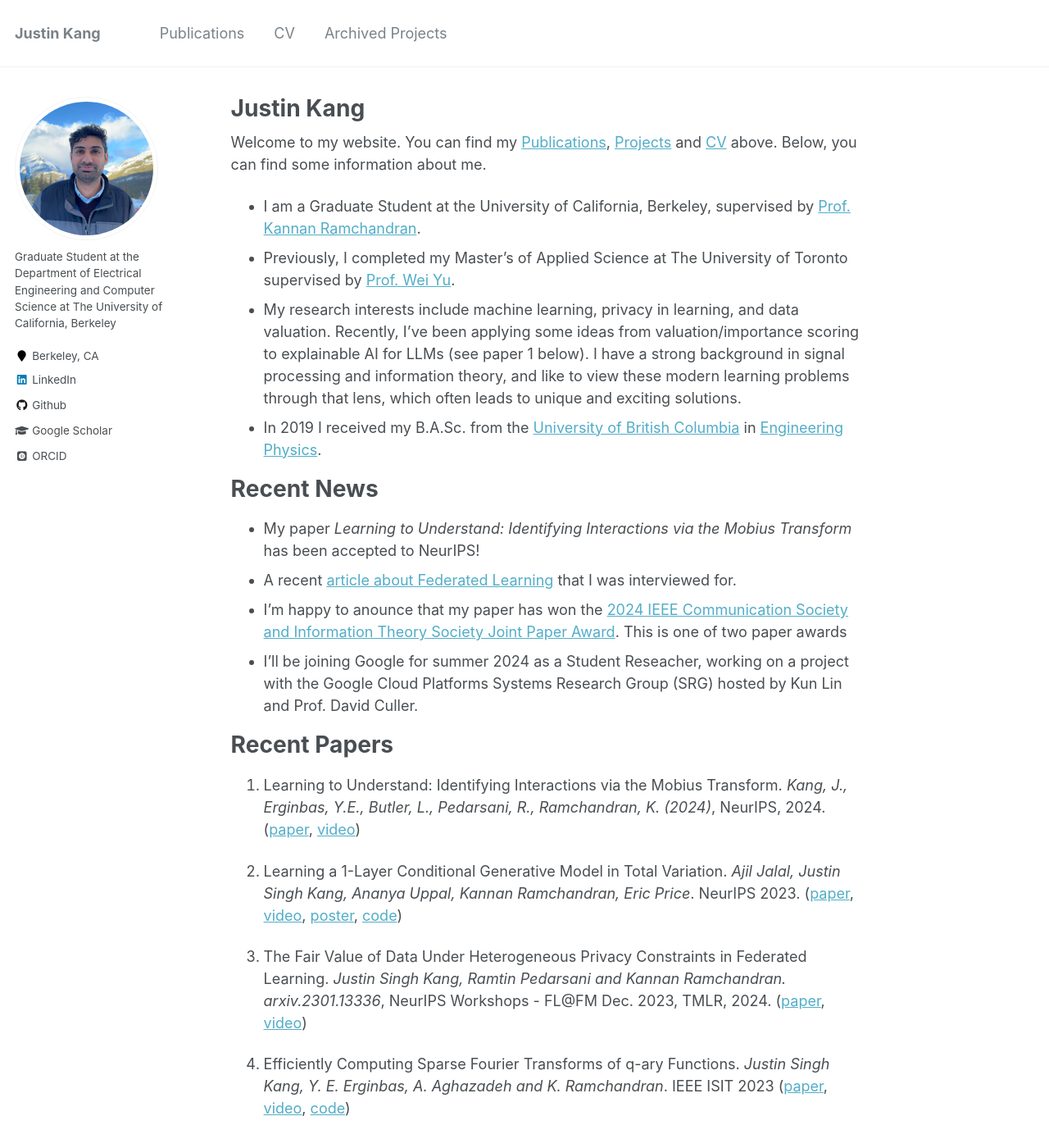
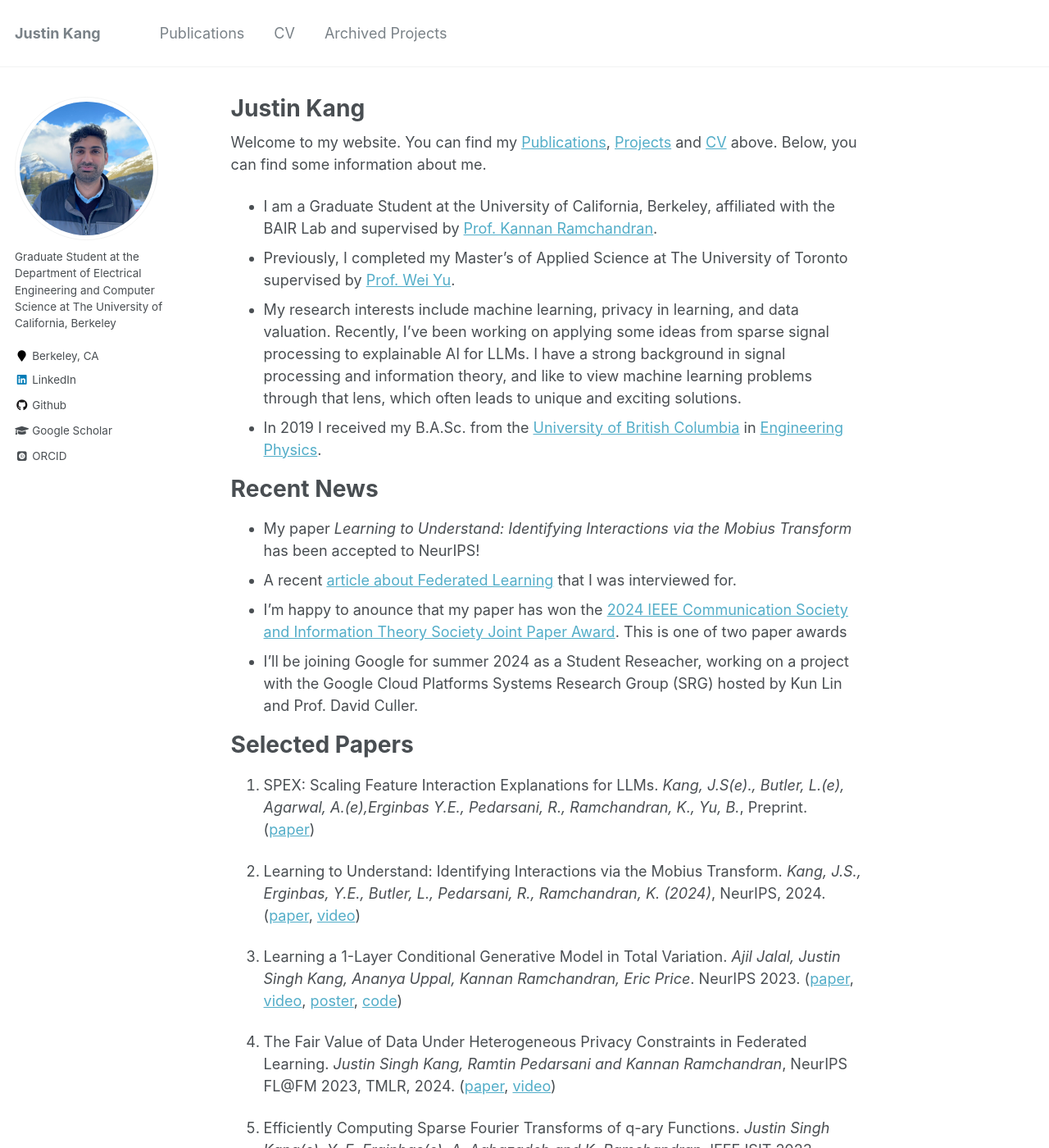
Before and after one commit to justinkang221/justinkang221.github.io, a Jekyll site: the page built from _pages/about.md, in a window 1280 px wide and 1400 px high. Shown: the whole window at 82% size. Built offline with Jekyll 4.4.1, drawn with Linux system fonts in a browser that asks for light colours; some web fonts are replaced.

Commit message:
Update for recent papers

```diff
--- a/_pages/about.md
+++ b/_pages/about.md
@@ -9,9 +9,9 @@ redirect_from:
 ---
 Welcome to my website. You can find my <a href='publications'>Publications</a>, <a href='portfolio'>Projects</a> and <a href='files/Resume.pdf'>CV</a> above. Below, you can find some information about me.
 
-* I am a Graduate Student at the University of California, Berkeley, supervised by <a href='https://people.eecs.berkeley.edu/~kannanr'>Prof. Kannan Ramchandran</a>.
+* I am a Graduate Student at the University of California, Berkeley, affiliated with the BAIR Lab and supervised by <a href='https://people.eecs.berkeley.edu/~kannanr'>Prof. Kannan Ramchandran</a>.
 * Previously, I completed my Master's of Applied Science at The University of Toronto supervised by <a href='https://www.comm.utoronto.ca/~weiyu/'>Prof. Wei Yu</a>.
-* My research interests include machine learning, privacy in learning, and data valuation. Recently, I've been applying some ideas from valuation/importance scoring to explainable AI for LLMs (see paper 1 below). I have a strong background in signal processing and information theory, and like to view these modern learning problems through that lens, which often leads to unique and exciting solutions.
+* My research interests include machine learning, privacy in learning, and data valuation. Recently, I've been working on applying some ideas from sparse signal processing to explainable AI for LLMs. I have a strong background in signal processing and information theory, and like to view machine learning problems through that lens, which often leads to unique and exciting solutions.
 * In 2019 I received my B.A.Sc. from the <a href='https://www.ubc.ca/'>University of British Columbia</a> in <a href="https://www.engphys.ubc.ca/">Engineering Physics</a>.
 
 Recent News
@@ -23,13 +23,15 @@ Recent News
 * I'll be joining Google for summer 2024 as a Student Reseacher, working on a project with the Google Cloud Platforms Systems Research Group (SRG) hosted by Kun Lin and Prof. David Culler.
 
 
-Recent Papers
+Selected Papers
 ======
 
-1. Learning to Understand: Identifying Interactions via the Mobius Transform. *Kang, J., Erginbas, Y.E., Butler, L., Pedarsani, R., Ramchandran, K. (2024)*, NeurIPS, 2024. (<a href="https://arxiv.org/abs/2402.02631">paper</a>, <a href="https://www.youtube.com/watch?v=5-OHk25H1mE">video</a>)
+1. SPEX: Scaling Feature Interaction Explanations for LLMs. *Kang, J.S(e)., Butler, L.(e), Agarwal, A.(e),Erginbas Y.E., Pedarsani, R., Ramchandran, K., Yu, B.*, Preprint. (<a href="https://arxiv.org/abs/2502.13870">paper</a>)
 
-2. Learning a 1-Layer Conditional Generative Model in Total Variation. *Ajil Jalal, Justin Singh Kang, Ananya Uppal, Kannan Ramchandran, Eric Price*. NeurIPS 2023. (<a href='https://openreview.net/forum?id=wImYhdu4VF'>paper</a>, <a href='https://nips.cc/virtual/2023/poster/70066'>video</a>, <a href='https://nips.cc/media/PosterPDFs/NeurIPS%202023/70066.png?t=1702321855.5320883'>poster</a>, <a href='https://github.com/basics-lab/learningGenerativeModels'>code</a>)
+2. Learning to Understand: Identifying Interactions via the Mobius Transform. *Kang, J.S., Erginbas, Y.E., Butler, L., Pedarsani, R., Ramchandran, K. (2024)*, NeurIPS, 2024. (<a href="https://arxiv.org/abs/2402.02631">paper</a>, <a href="https://www.youtube.com/watch?v=5-OHk25H1mE">video</a>)
 
-3. The Fair Value of Data Under Heterogeneous Privacy Constraints in Federated Learning. *Justin Singh Kang, Ramtin Pedarsani and Kannan Ramchandran. arxiv.2301.13336*, NeurIPS Workshops - FL@FM Dec. 2023, TMLR, 2024. (<a href='https://arxiv.org/abs/2301.13336'>paper</a>, <a href='https://www.youtube.com/watch?v=S_DBTIlaodE'>video</a>)
+3. Learning a 1-Layer Conditional Generative Model in Total Variation. *Ajil Jalal, Justin Singh Kang, Ananya Uppal, Kannan Ramchandran, Eric Price*. NeurIPS 2023. (<a href='https://openreview.net/forum?id=wImYhdu4VF'>paper</a>, <a href='https://nips.cc/virtual/2023/poster/70066'>video</a>, <a href='https://nips.cc/media/PosterPDFs/NeurIPS%202023/70066.png?t=1702321855.5320883'>poster</a>, <a href='https://github.com/basics-lab/learningGenerativeModels'>code</a>)
 
-4. Efficiently Computing Sparse Fourier Transforms of q-ary Functions. *Justin Singh Kang, Y. E. Erginbas, A. Aghazadeh and K. Ramchandran*. IEEE ISIT 2023 (<a href='https://ieeexplore.ieee.org/document/10206686'>paper</a>, <a href='https://www.youtube.com/watch?v=_UgRE1iSrzY&t=2s'>video</a>, <a href='https://github.com/basics-lab/qsft'>code</a>)
+4. The Fair Value of Data Under Heterogeneous Privacy Constraints in Federated Learning. *Justin Singh Kang, Ramtin Pedarsani and Kannan Ramchandran*, NeurIPS FL@FM 2023, TMLR, 2024. (<a href='https://arxiv.org/abs/2301.13336'>paper</a>, <a href='https://www.youtube.com/watch?v=S_DBTIlaodE'>video</a>)
+
+5. Efficiently Computing Sparse Fourier Transforms of q-ary Functions. *Justin Singh Kang(e), Y. E. Erginbas(e), A. Aghazadeh and K. Ramchandran*. IEEE ISIT 2023 (<a href='https://ieeexplore.ieee.org/document/10206686'>paper</a>, <a href='https://www.youtube.com/watch?v=_UgRE1iSrzY&t=2s'>video</a>, <a href='https://github.com/basics-lab/qsft'>code</a>)
```
Also changed, not shown: _publications/ICML2025a.md (added, +17 -0 lines).
